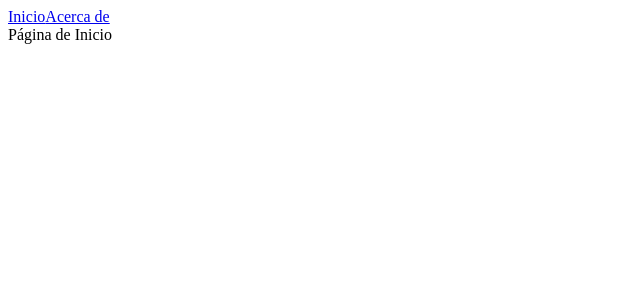
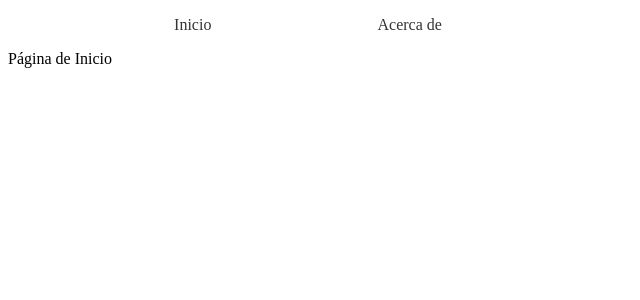
Before and after one commit to adanfrancisco/2026-eest2-componente, a React (Vite) app: page / in a window 1280 px wide. Shown: the top 300 px of the page, without its empty margins (0-640 px from the left). Built offline with nearby package versions, Linux system fonts and the light colour scheme.

Commit message:
router-dom listas menu

```diff
--- a/src/App.jsx
+++ b/src/App.jsx
@@ -1,4 +1,6 @@
 import { BrowserRouter, Routes, Link, Route } from "react-router-dom";
+import "./css/aap.css";
+
 import Home from "./pantallas/home/Home";
 import NoEncontrada from "./pantallas/vacio/NoEncontrada";
 import About from "./pantallas/about/About";
@@ -7,8 +9,14 @@ export const App = () => {
   return (
     <BrowserRouter>
       <nav>
-        <Link to="/">Inicio</Link>
-        <Link to="/about">Acerca de</Link>
+        <ul>
+          <li>
+            <Link to="/">Inicio</Link>
+          </li>
+          <li>
+            <Link to="/about">Acerca de</Link>
+          </li>
+        </ul>
       </nav>
       <Routes>
         <Route path="/" element={<Home />} />
--- a/src/index.css
+++ b/src/index.css
@@ -11,8 +11,8 @@
   --shadow:
     rgba(0, 0, 0, 0.1) 0 10px 15px -3px, rgba(0, 0, 0, 0.05) 0 4px 6px -2px;
 
-  --sans: system-ui, 'Segoe UI', Roboto, sans-serif;
-  --heading: system-ui, 'Segoe UI', Roboto, sans-serif;
+  --sans: system-ui, "Segoe UI", Roboto, sans-serif;
+  --heading: system-ui, "Segoe UI", Roboto, sans-serif;
   --mono: ui-monospace, Consolas, monospace;
 
   font: 18px/145% var(--sans);
```
